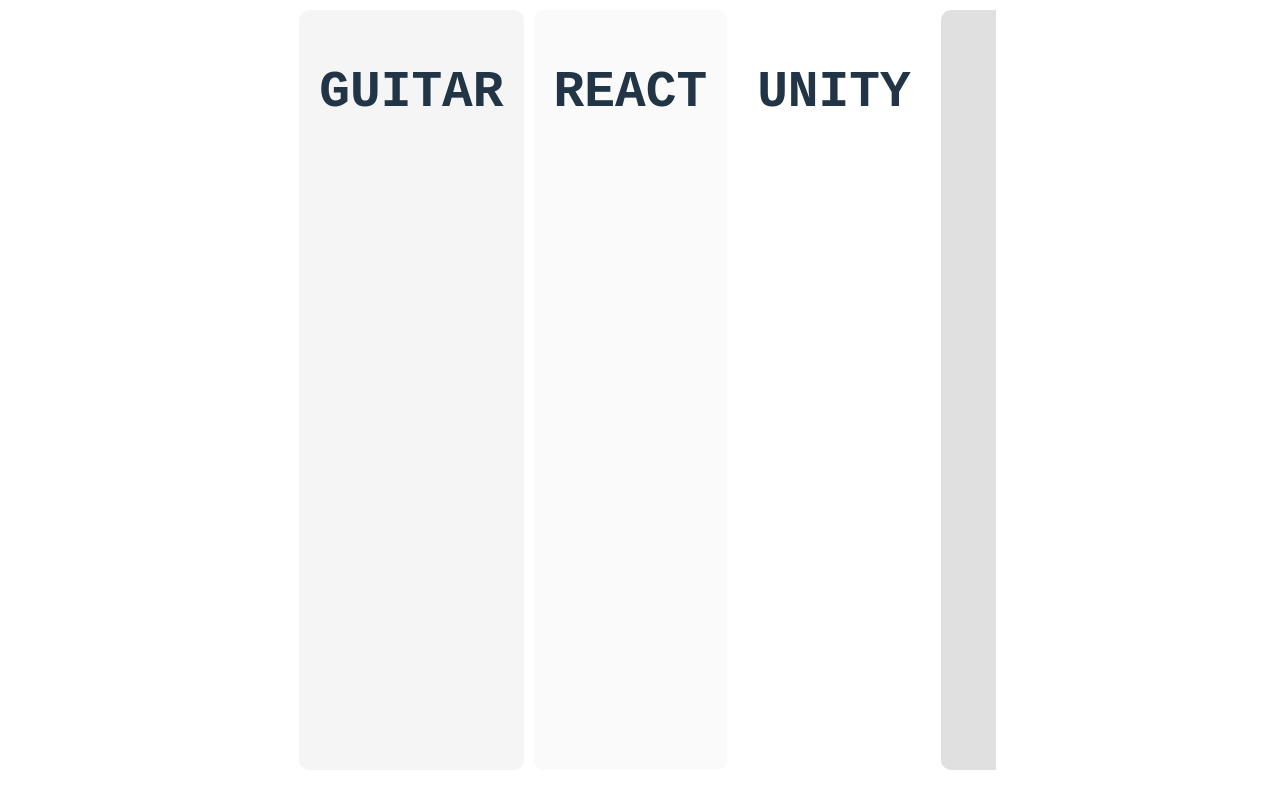
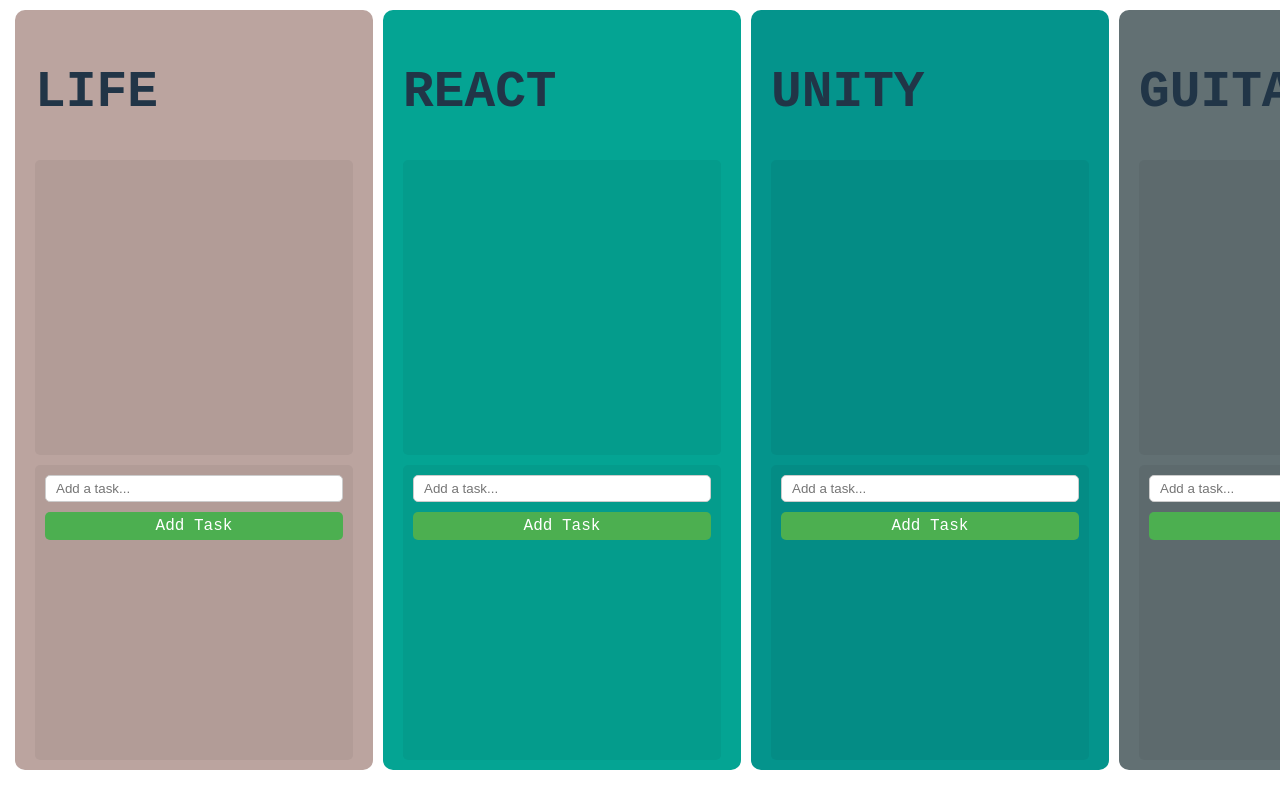
Before and after one commit to dobbyasas/grind-page, a React (Vite) app in the folder client/: page /Counter in a window 1280 px wide. Built offline with nearby package versions, Linux system fonts and the light colour scheme.

Commit message:
added to do list

```diff
--- a/client/src/pages/counter/Counter.css
+++ b/client/src/pages/counter/Counter.css
@@ -1,32 +1,55 @@
 .container {
     display: flex;
-    justify-content: space-between;
+    justify-content: flex-start;
     height: 100%;
     overflow-x: auto;
     padding: 10px;
   }
 
   .column {
-    flex: 0 0 calc(25% - 20px);
+    flex: 0 0 calc(30% - 20px); /* Adjust the width to 30% of the viewport */
     margin: 0 5px;
     border-radius: 10px;
     padding: 20px;
     height: calc(100% - 20px);
   }
 
+  .column-4 {
+    flex: 0 0 calc(33.33% - 20px);
+    margin: 0 5px;
+    border-radius: 10px;
+    padding: 20px;
+    height: calc(100% - 20px);
+    background-color: #627073;
+  }
 
   .column-1 {
-    background-color: #F5F5F5;
+    background-color: #bba49f;
   }
 
   .column-2 {
-    background-color: #FAFAFA;
+    background-color: #04a493;
   }
 
   .column-3 {
-    background-color: #FFFFFF;
+    background-color: #04948c;
   }
 
-  .column-4 {
-    background-color: #E0E0E0;
+  .column-5 {
+    background-color: #c0b0bc;
   }
+
+  .row-container {
+    display: flex;
+    flex-direction: column;
+    height: calc(100% - 110px); /* Subtract the space for the h1 element */
+    margin-top: 20px;
+  }
+
+  .row {
+    flex: 1;
+    margin: 5px 0;
+    border-radius: 5px;
+    background-color: rgba(0, 0, 0, 0.05);
+    padding: 10px;
+  }
--- a/client/src/pages/counter/Counter.jsx
+++ b/client/src/pages/counter/Counter.jsx
@@ -1,21 +1,71 @@
 import React from 'react';
 import './Counter.css';
+import ToDoList from './to_do_list/ToDoList';
 
 function Counter() {
   return (
     <div className="container">
+
         <div className="column column-1">
-      <h1>GUITAR</h1>
+            <h1>LIFE</h1>
+            <div className="row-container">
+                <div className="row">
+                    {/* Add content for the first row here */}
                 </div>
+                <div className="row">
+                    <ToDoList />
+                </div>
+            </div>
+        </div>
+
         <div className="column column-2">
             <h1>REACT</h1>
+            <div className="row-container">
+                <div className="row">
+                    {/* Add content for the first row here */}
                 </div>
+                <div className="row">
+                    <ToDoList />
+                </div>
+            </div>
+        </div>
+
         <div className="column column-3">
             <h1>UNITY</h1>
+            <div className="row-container">
+                <div className="row">
+                    {/* Add content for the first row here */}
                 </div>
+                <div className="row">
+                    <ToDoList />
+                </div>
+            </div>
+        </div>
+
         <div className="column column-4">
-        {/* Add content for column 4 here */}
+            <h1>GUITAR</h1>
+            <div className="row-container">
+                <div className="row">
+                    {/* Add content for the first row here */}
                 </div>
+                <div className="row">
+                    <ToDoList />
+                </div>
+            </div>
+        </div>
+
+        <div className="column column-5">
+            <h1>ABLETON</h1>
+            <div className="row-container">
+                <div className="row">
+                    {/* Add content for the first row here */}
+                </div>
+                <div className="row">
+                    <ToDoList />
+                </div>
+            </div>
+        </div>
+
     </div>
   );
 }
--- /dev/null
+++ b/client/src/pages/counter/to_do_list/ToDoList.jsx
@@ -0,0 +1,55 @@
+import React, { useState } from 'react';
+import './TodoList.css';
+
+function TodoList() {
+  const [tasks, setTasks] = useState([]);
+  const [input, setInput] = useState('');
+
+  const addTask = () => {
+    if (input) {
+      setTasks([...tasks, { text: input, completed: false }]);
+      setInput('');
+    }
+  };
+
+  const deleteTask = (index) => {
+    setTasks(tasks.filter((_, i) => i !== index));
+  };
+
+  const toggleTaskCompletion = (index) => {
+    setTasks(
+      tasks.map((task, i) =>
+        i === index ? { ...task, completed: !task.completed } : task
+      )
+    );
+  };
+
+  return (
+    <div className="todo-list">
+      <input
+        type="text"
+        value={input}
+        onChange={(e) => setInput(e.target.value)}
+        placeholder="Add a task..."
+      />
+      <button onClick={addTask}>Add Task</button>
+      <ul>
+        {tasks.map((task, index) => (
+          <li
+            key={index}
+            onClick={() => toggleTaskCompletion(index)}
+            className={task.completed ? 'completed' : ''}
+          >
+            {task.text}
+            <button onClick={(e) => {
+              e.stopPropagation();
+              deleteTask(index);
+            }}>Delete</button>
+          </li>
+        ))}
+      </ul>
+    </div>
+  );
+}
+
+export default TodoList;
--- /dev/null
+++ b/client/src/pages/counter/to_do_list/TodoList.css
@@ -0,0 +1,63 @@
+.todo-list {
+    width: 100%;
+    display: flex;
+    flex-direction: column;
+    gap: 10px;
+  }
+
+  .todo-list input {
+    width: 100%;
+    padding: 5px 10px;
+    border: 1px solid #ccc;
+    border-radius: 5px;
+  }
+
+  .todo-list button {
+    padding: 5px 10px;
+    border: none;
+    border-radius: 5px;
+    background-color: #4caf50;
+    color: white;
+    cursor: pointer;
+  }
+
+  .todo-list button:hover {
+    background-color: #45a049;
+  }
+
+  .todo-list ul {
+    list-style: none;
+    padding: 0;
+    margin: 0;
+  }
+
+  .todo-list li {
+    display: flex;
+    justify-content: space-between;
+    padding: 5px 10px;
+    background-color: #498e57;
+    border-radius: 5px;
+    margin-bottom: 5px;
+  }
+
+  .todo-list li.completed {
+    text-decoration: line-through;
+    color: #888;
+  }
+
+  .todo-list li.completed button {
+    background-color: #888;
+  }
+
+  .todo-list li button {
+    padding: 2px 5px;
+    border: none;
+    border-radius: 5px;
+    background-color: #f44336;
+    color: white;
+    cursor: pointer;
+  }
+
+  .todo-list li button:hover {
+    background-color: #da190b;
+  }
```
Lines whose indentation alone changed are shown as unchanged.
